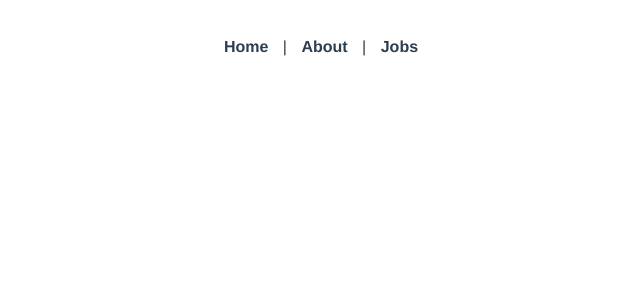
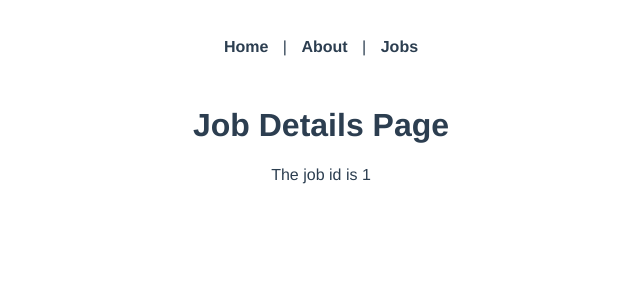
Before and after one commit to TheLukCraft/Vue3---Firebase, a Vue app: page /jobs/1 in a window 1280 px wide. Before the commit this address had no page. Shown: the top 300 px of the page, without its empty margins (319-959 px from the left). Built offline with nearby package versions, Linux system fonts and the light colour scheme.

Commit message:
route parameters

```diff
--- a/src/router/index.js
+++ b/src/router/index.js
@@ -2,6 +2,7 @@ import { createRouter, createWebHistory } from "vue-router";
 import Home from "../views/HomeView.vue";
 import About from "../views/AboutView.vue";
 import Jobs from "../views/jobs/Jobs.vue";
+import JobDetails from "../views/jobs/JobDetails.vue";
 
 const routes = [
   {
@@ -19,6 +20,11 @@ const routes = [
     name: "jobs",
     component: Jobs,
   },
+  {
+    path: "/jobs/:id",
+    name: "JobDetails",
+    component: JobDetails,
+  },
 ];
 
 const router = createRouter({
--- a/src/views/jobs/JobDetails.vue
+++ b/src/views/jobs/JobDetails.vue
@@ -0,0 +1,16 @@
+<template>
+    <h1>Job Details Page</h1>
+    <p>The job id is {{ id }}</p>
+</template>
+
+<script>
+export default {
+    data() {
+        return {
+            id: this.$route.params.id
+        }
+    }
+}
+</script>
+
+<style></style>
```
